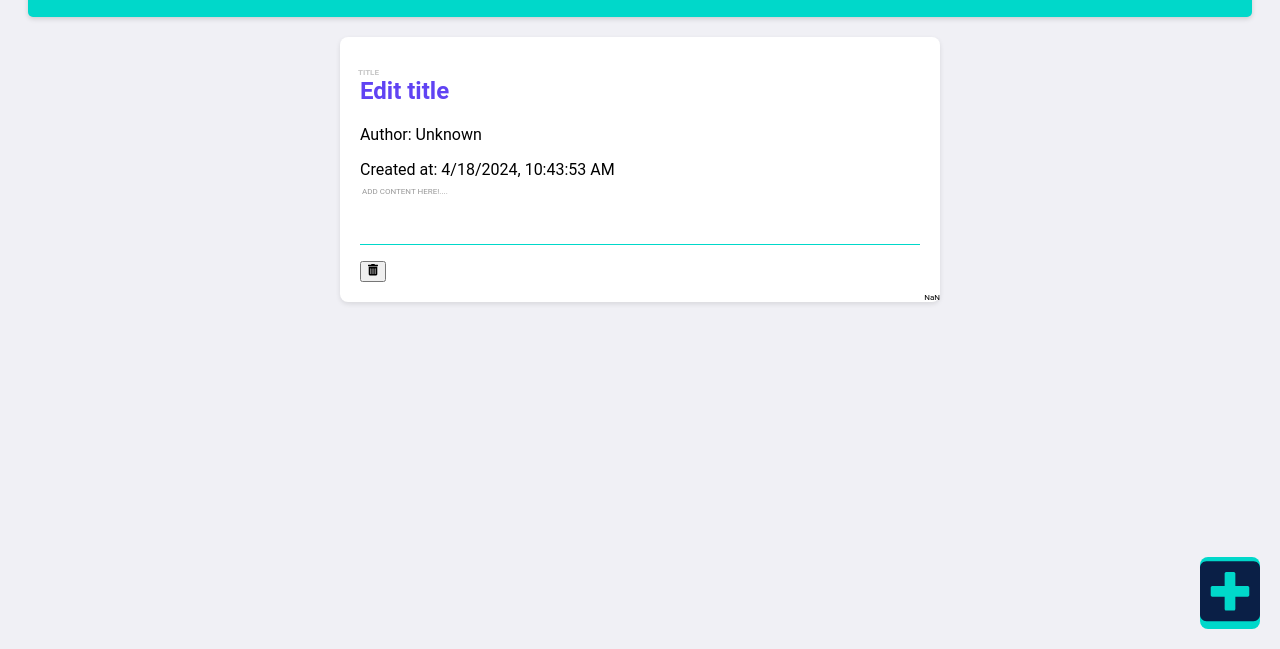
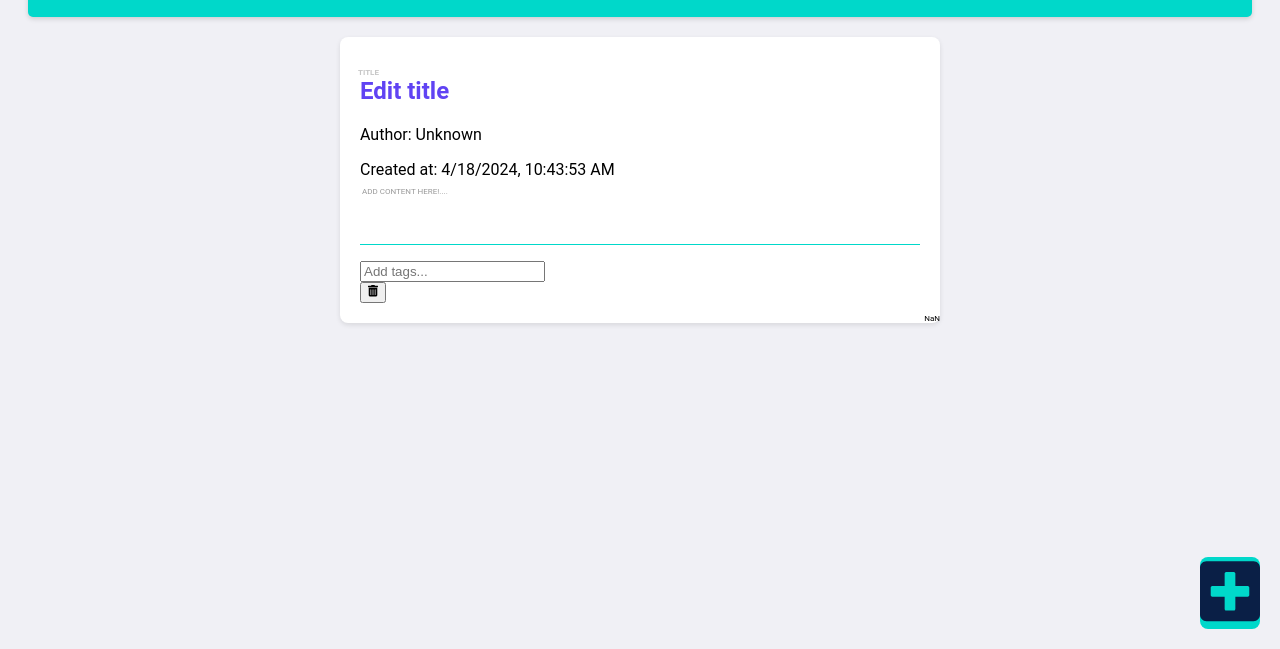
Before and after one commit to anandvip/notes-app-mobile, a plain HTML site: page index.html in a window 1280 px wide. Both pictures are taken after a click on the button 1230 px from the left and 744 px from the top of the page. Shown: the part 151-800 px from the top of the page. Drawn offline with Linux system fonts and the light colour scheme.

Commit message:
Update index.html

```diff
--- a/index.html
+++ b/index.html
@@ -248,16 +248,34 @@ h2:before {
             const noteCard = document.createElement('div');
             noteCard.className = 'note-card';
 
-            noteCard.innerHTML = `
+//             noteCard.innerHTML += `
+//                 <h2 contenteditable="true" onBlur="updateNoteTitle(${index}, this.innerText)">${note ? note.title : 'Edit title'}</h2>
+//                 <p>Author: ${getAuthor()}</p>
+//                 <p>Created at: ${note ? note.timestamp : getCurrentDateTime()}</p>
+//                 <p class="contentP" contenteditable="true" onBlur="updateNoteContent(${index}, this.innerText)" title="edit content here!" data-placeholder="Add Content here!....">${note ? note.content : ''}</p>
+//                 <span class="index-number" style="position: absolute; bottom: 0; right: 0; font-size: 0.5rem;">${index + 1}</span> <!-- Display index number -->
+//                 <button onclick="deleteNote(${index})"><svg viewBox="0 0 448 512" width="10" title="trash-alt">
+//   <path d="M32 464a48 48 0 0 0 48 48h288a48 48 0 0 0 48-48V128H32zm272-256a16 16 0 0 1 32 0v224a16 16 0 0 1-32 0zm-96 0a16 16 0 0 1 32 0v224a16 16 0 0 1-32 0zm-96 0a16 16 0 0 1 32 0v224a16 16 0 0 1-32 0zM432 32H312l-9.4-18.7A24 24 0 0 0 281.1 0H166.8a23.72 23.72 0 0 0-21.4 13.3L136 32H16A16 16 0 0 0 0 48v32a16 16 0 0 0 16 16h416a16 16 0 0 0 16-16V48a16 16 0 0 0-16-16z" />
+// </svg></button>
+
+//             `;
+             noteCard.innerHTML += `
+    <div class="note">
         <h2 contenteditable="true" onBlur="updateNoteTitle(${index}, this.innerText)">${note ? note.title : 'Edit title'}</h2>
         <p>Author: ${getAuthor()}</p>
         <p>Created at: ${note ? note.timestamp : getCurrentDateTime()}</p>
         <p class="contentP" contenteditable="true" onBlur="updateNoteContent(${index}, this.innerText)" title="edit content here!" data-placeholder="Add Content here!....">${note ? note.content : ''}</p>
-                <span class="index-number" style="position: absolute; bottom: 0; right: 0; font-size: 0.5rem;">${index + 1}</span> <!-- Display index number -->
+        <div class="note-footer">
+            <input type="text" class="tag-input" placeholder="Add tags..." onkeyup="addTag(${index}, this.value)">
+            <div class="tag-container"></div>
             <button onclick="deleteNote(${index})"><svg viewBox="0 0 448 512" width="10" title="trash-alt">
                 <path d="M32 464a48 48 0 0 0 48 48h288a48 48 0 0 0 48-48V128H32zm272-256a16 16 0 0 1 32 0v224a16 16 0 0 1-32 0zm-96 0a16 16 0 0 1 32 0v224a16 16 0 0 1-32 0zm-96 0a16 16 0 0 1 32 0v224a16 16 0 0 1-32 0zM432 32H312l-9.4-18.7A24 24 0 0 0 281.1 0H166.8a23.72 23.72 0 0 0-21.4 13.3L136 32H16A16 16 0 0 0 0 48v32a16 16 0 0 0 16 16h416a16 16 0 0 0 16-16V48a16 16 0 0 0-16-16z" />
             </svg></button>
+        </div>
+        <span class="index-number" style="position: absolute; bottom: 0; right: 0; font-size: 0.5rem;">${index + 1}</span> <!-- Display index number -->
+    </div>
 `;
+
 
             notesContainer.appendChild(noteCard);
             if (!note) {
```
Lines whose indentation alone changed are shown as unchanged.
